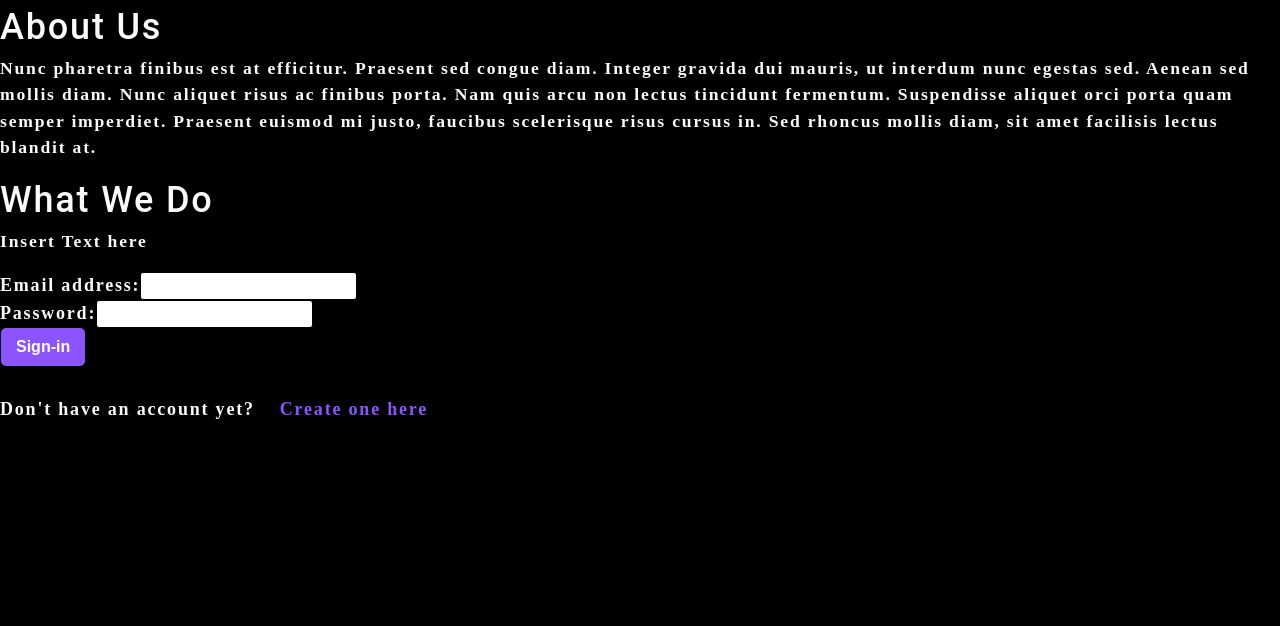
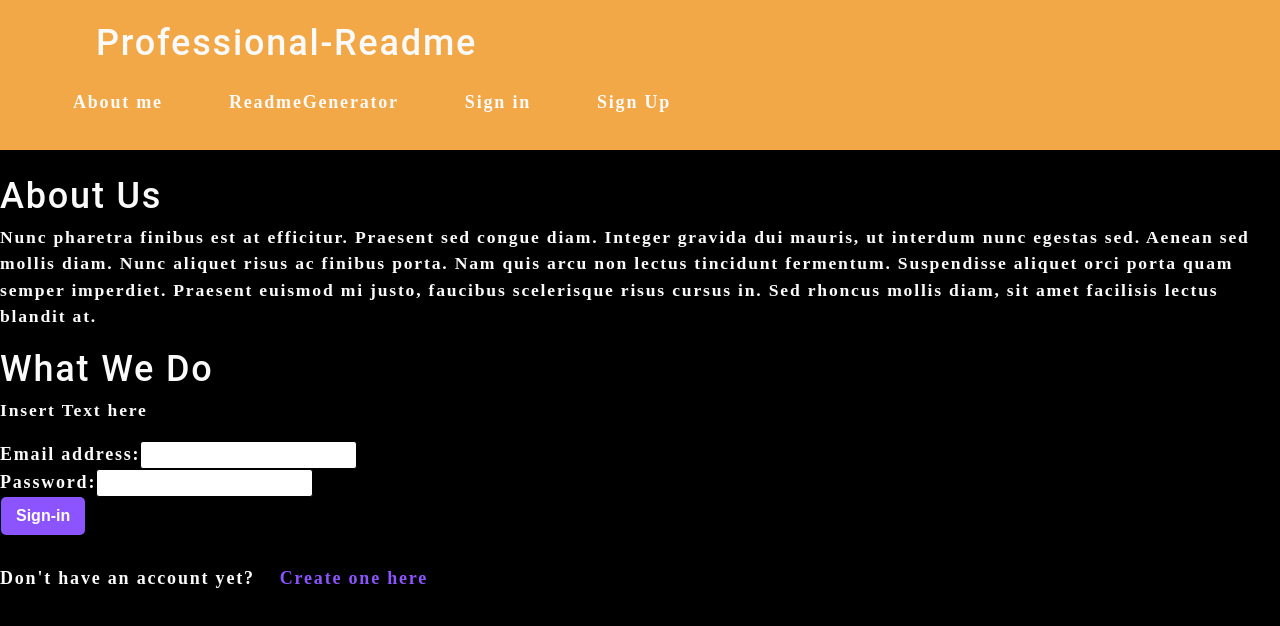
Before and after one commit to SabaMahd/Professional-ReadMEAPP, a React (Create React App) app in the folder client/: page / in a window 1280 px wide. Shown: the top 626 px of the page. Built offline with nearby package versions, Linux system fonts and the light colour scheme.

Commit message:
<created navbar>

```diff
--- a/client/package.json
+++ b/client/package.json
@@ -7,10 +7,16 @@
     "@testing-library/jest-dom": "^5.16.4",
     "@testing-library/react": "^11.1.0",
     "@testing-library/user-event": "^13.5.0",
+    "bootstrap": "^5.1.3",
+    "create-react-app": "^5.0.1",
     "graphql": "^16.4.0",
     "react": "^17.0.2",
+    "react-bootstrap": "^2.3.1",
     "react-dom": "^17.0.2",
+    "react-icons": "^4.3.1",
+    "react-router-dom": "^6.3.0",
     "react-scripts": "5.0.1",
+    "styled-components": "^5.3.5",
     "web-vitals": "^2.1.4"
   },
   "scripts": {
--- a/client/src/App.js
+++ b/client/src/App.js
@@ -19,6 +19,7 @@ const client = new ApolloClient({
 function App() {
   return (
     <div>
+      <Nav />
       <About />
       <SigninForm />
     </div>
--- a/client/src/components/Nav/index.js
+++ b/client/src/components/Nav/index.js
@@ -6,8 +6,33 @@ const Header = () => {
       <div className="container flex-row justify-space-between-lg justify-center align-center">
         <h1>Professional-Readme</h1>
       </div>
+      <nav>
+        <ul className="flex-row">
+          <li className="mx-1">
+            <a href="#about">
+              About me
+            </a>
+          </li>
+          <li className="mx-1">
+            <a href="#ReadmeGenerator">
+              ReadmeGenerator
+            </a>
+          </li>
+          <li className="mx-1">
+            <a href="#signin">
+              Sign in
+            </a>
+          </li>
+          <li className="mx-1">
+            <a href="#signup">
+              Sign Up
+            </a>
+          </li>
+        </ul>
+      </nav>
     </header>
   );
 };
 
+
 export default Header;
```
Lines whose indentation alone changed are shown as unchanged.
